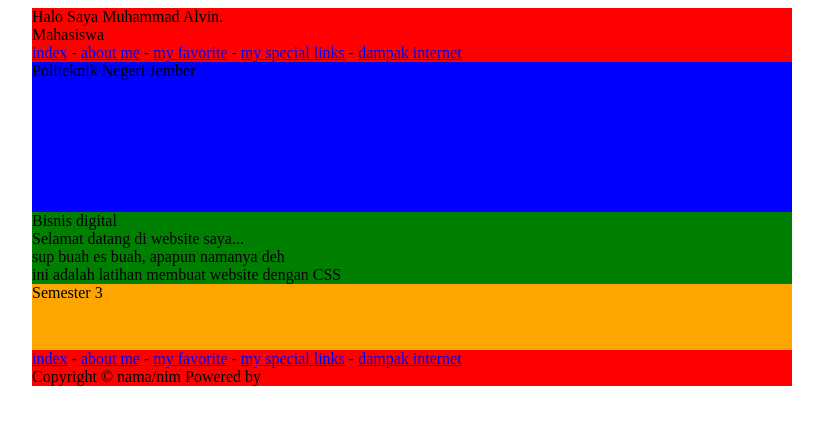
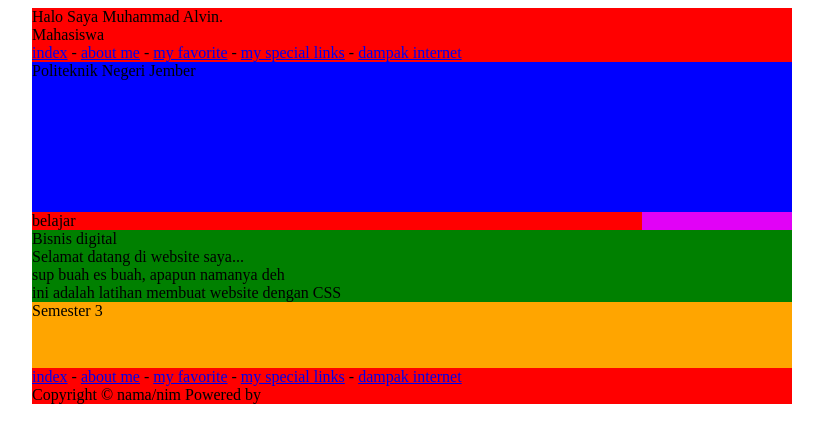
Before and after one commit to alvin-surbakti/latihan_bisdig, a plain HTML site: page index.html in a window 1280 px wide. Shown: the whole page, without its empty margins (228-1051 px from the left). Drawn offline with Linux system fonts and the light colour scheme.

Commit message:
belajar css

```diff
--- a/index.html
+++ b/index.html
@@ -22,11 +22,8 @@
 <a href="links.html">my special links</a> -
 <a href="dampak.html">dampak internet</a>
 <div id="header">Politeknik Negeri Jember</div>
-<div id="content">
-    Bisnis digital<br />
-    Selamat datang di website saya...<br />
-    sup buah es buah, apapun namanya deh<br />
-    ini adalah latihan membuat website dengan CSS
+<div id="side_bar">&nbsp;</div>belajar
+<div id="content">Bisnis digital<br />Selamat datang di website saya...<br />sup buah es buah, apapun namanya deh<br />ini adalah latihan membuat website dengan CSS
 </div>
 <div id="footer">Semester 3</div> <div id="altnav">
 <a href="index.html">index</a> -
--- a/style1.css
+++ b/style1.css
@@ -10,3 +10,7 @@ background: green;
 background: orange;
 height: 66px;
 }
+#side_bar{
+background:rgb(225, 2, 246)
+00; float:right;
+width:150px;}
```
